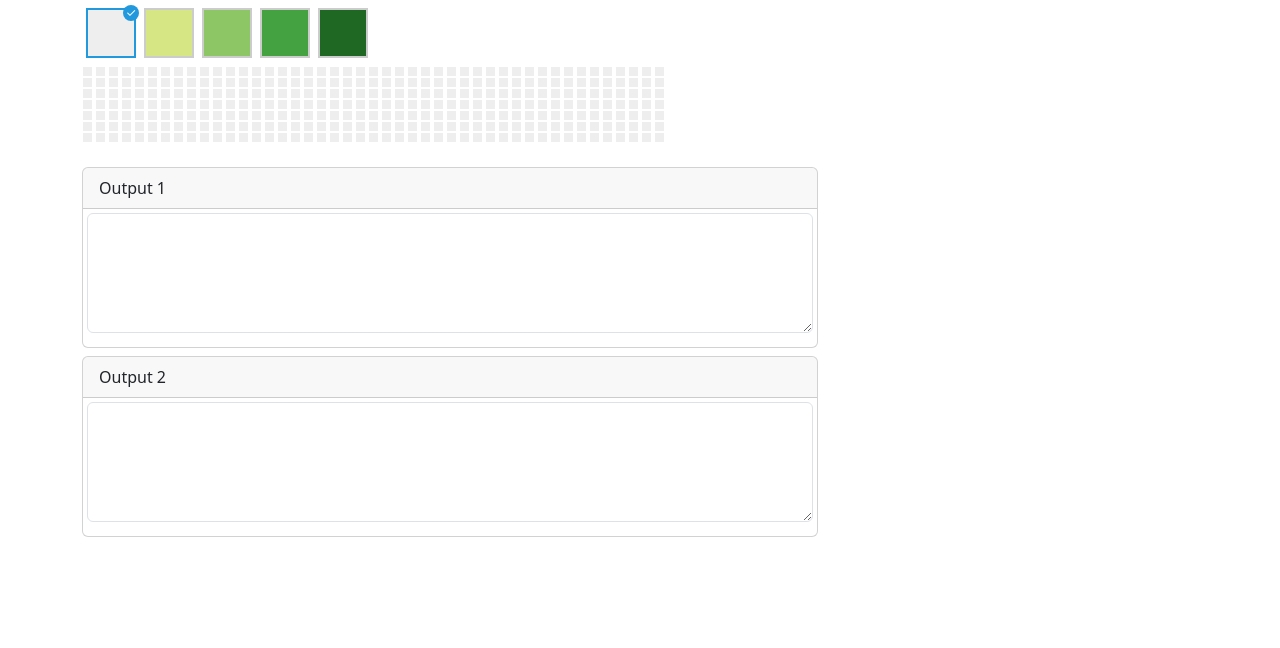
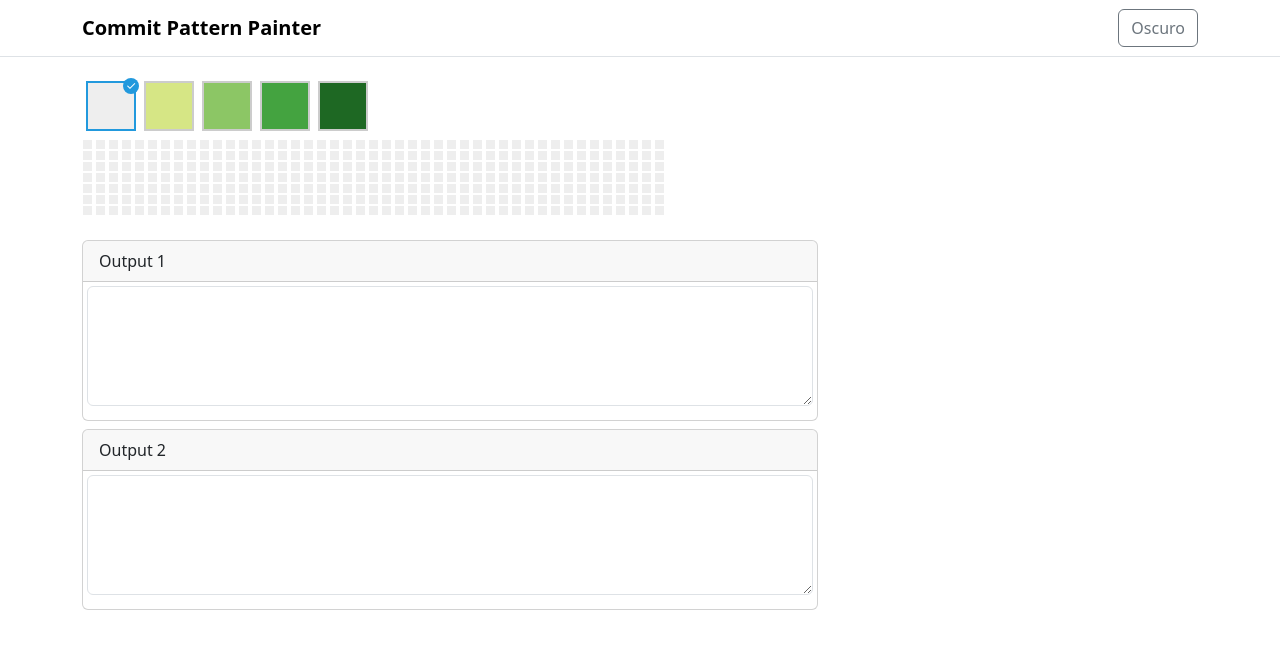
Before and after one commit to davicotico/commit-pattern-painter, a Vue app: page / in a window 1280 px wide. Shown: the top 648 px of the page. Built offline with nearby package versions, Linux system fonts and the light colour scheme.

Commit message:
agregando soporte a dark mode

```diff
--- a/package.json
+++ b/package.json
@@ -13,6 +13,7 @@
     "format": "prettier --write --experimental-cli src/"
   },
   "dependencies": {
+    "@vueuse/core": "^14.2.1",
     "bootstrap": "^5.3.8",
     "vue": "^3.5.32"
   },
--- a/src/App.vue
+++ b/src/App.vue
@@ -1,8 +1,15 @@
 <script setup>
 import { ref } from 'vue';
+import { useDark } from '@vueuse/core';
 import BrushPalette from './components/BrushPalette.vue';
 import CommitsCanva from './components/CommitsCanva.vue';
 
+const isDark = useDark({
+  selector: 'html',
+  attribute: 'data-bs-theme',
+  valueDark: 'dark',
+  valueLight: 'light',
+});
 const selectedBrush = ref({ id: 0, color: '#eee' });
 
 function handlePixelPainted() {
@@ -31,7 +38,23 @@ function updateOutput2(data) {
 }
 </script>
 <template>
-  <div class="container">
+  <nav class="navbar navbar-expand-lg sticky-top border-bottom" :class="{ isDark: 'navbar-dark' }">
+    <div class="container">
+      <a class="navbar-brand" href="#">
+        <strong>Commit Pattern Painter</strong>
+      </a>
+      <div class="ms-auto">
+        <button
+          class="btn btn-outline-secondary"
+          @click="isDark = !isDark"
+          :title="isDark ? 'Cambiar a modo claro' : 'Cambiar a modo oscuro'"
+        >
+          {{ isDark ? 'Claro' : 'Oscuro' }}
+        </button>
+      </div>
+    </div>
+  </nav>
+  <div class="container mt-4">
     <div class="row my-2">
       <div class="col">
         <brush-palette v-model="selectedBrush" />
--- a/src/assets/main.css
+++ b/src/assets/main.css
@@ -29,6 +29,11 @@
   overflow: hidden;
   background-color: #eee;
 }
+/*TODO: esto llevarlo a nivel de .pixel*/
+.commits-canva.dark > ul > li > ul > li {
+  background-color: #0d1117;
+  border: 1px solid #0d1117;
+}
 
 .textarea-output {
   font-family: monospace;
--- a/src/components/BrushPalette.vue
+++ b/src/components/BrushPalette.vue
@@ -1,9 +1,16 @@
 <script setup>
-import { greenLight } from '@/data/palettes';
-import { ref } from 'vue';
+import { computed } from 'vue';
+import { greenLight, greenDark } from '@/data/palettes';
+import { useDark } from '@vueuse/core';
 
-const palette = ref(greenLight);
+const isDark = useDark({
+  selector: 'html',
+  attribute: 'data-bs-theme',
+  valueDark: 'dark',
+  valueLight: 'light',
+});
 
+const palette = computed(() => (isDark.value ? greenDark : greenLight));
 const brush = defineModel();
 </script>
 <template>
--- a/src/components/CommitsCanva.vue
+++ b/src/components/CommitsCanva.vue
@@ -1,6 +1,14 @@
 <script setup>
 import { ref, onMounted, onUnmounted } from 'vue';
 import ColumnPixel from './ColumnPixel.vue';
+import { useDark } from '@vueuse/core';
+
+const isDark = useDark({
+  selector: 'html',
+  attribute: 'data-bs-theme',
+  valueDark: 'dark',
+  valueLight: 'light',
+});
 
 defineEmits(['painted']);
 defineProps({
@@ -27,7 +35,7 @@ function handleGlobalMouseUp() {
 }
 </script>
 <template>
-  <div id="square-canva" class="commits-canva">
+  <div id="square-canva" class="commits-canva" :class="{ dark: isDark }">
     <ul>
       <li v-for="i in 45" :key="i">
         <column-pixel :brush="brush" :is-mouse-down="isMouseDown" @painted="$emit('painted')" />
```
Also changed, not shown: 1 other file (tests, documents, lock files or other folders).
